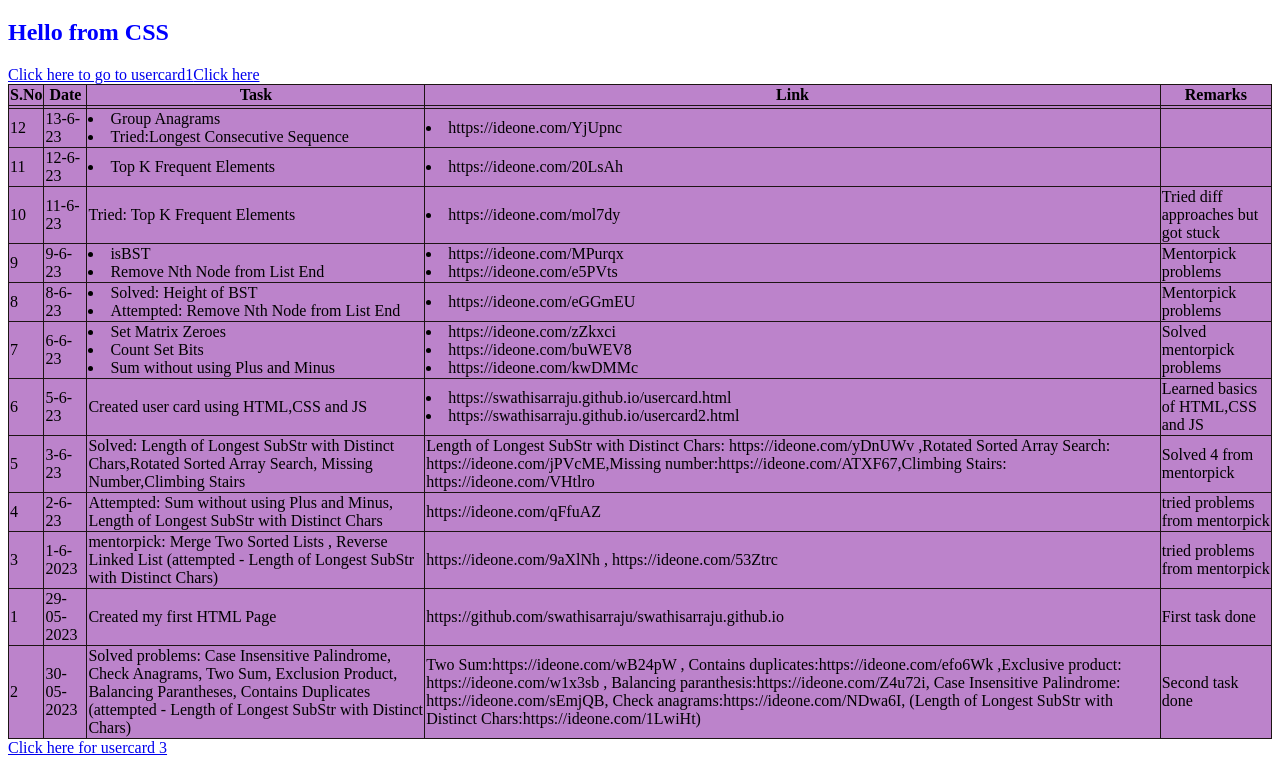
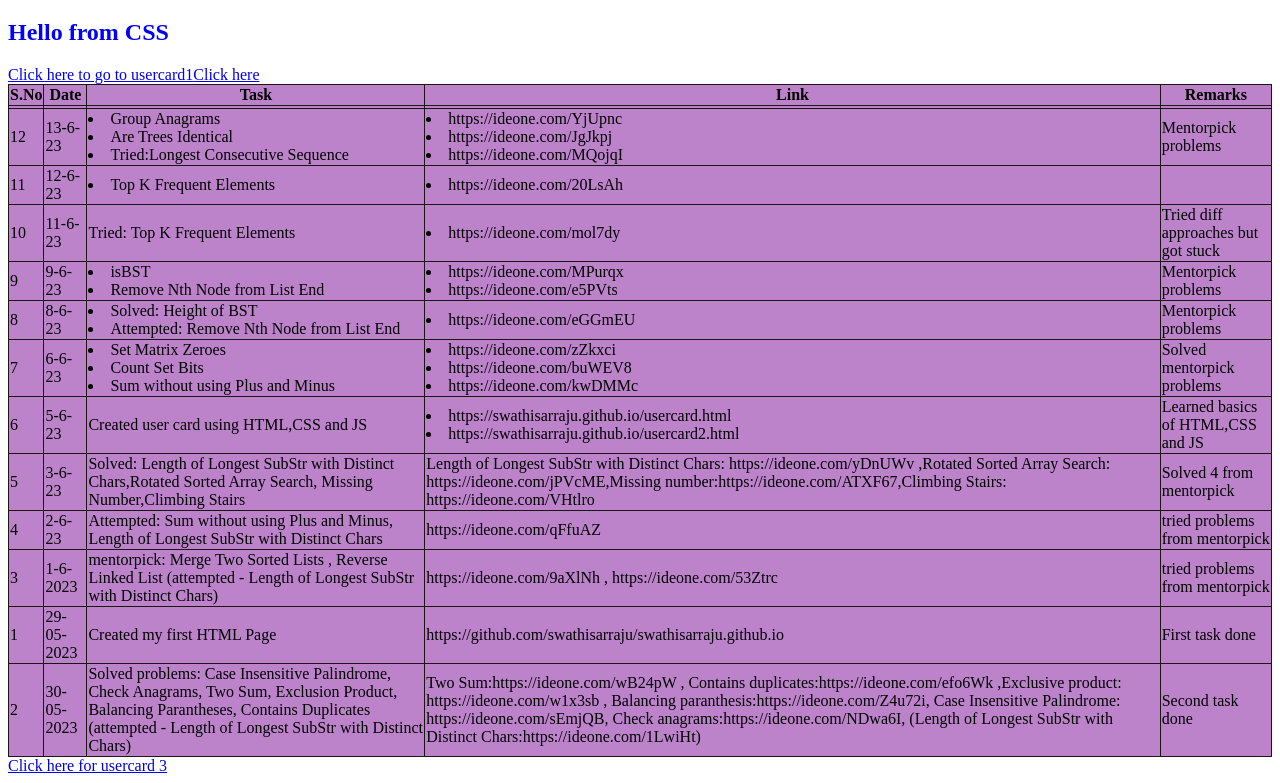
Before and after one commit to swathisarraju/swathisarraju.github.io, a plain HTML site: page index.html in a window 1280 px wide. Shown: the part 61-844 px from the top of the page. Drawn offline with Linux system fonts and the light colour scheme.

Commit message:
update till 13th

```diff
--- a/index.html
+++ b/index.html
@@ -32,10 +32,15 @@
             <td>13-6-23</td>
             <td>
                 <li>Group Anagrams</li>
+                <li>Are Trees Identical</li>
                 <li>Tried:Longest Consecutive Sequence</li>
             </td>
-            <td><li>https://ideone.com/YjUpnc</li></td>
-            <td></td>
+            <td>
+                <li>https://ideone.com/YjUpnc</li>
+                <li>https://ideone.com/JgJkpj</li>
+                <li>https://ideone.com/MQojqI</li>
+            </td>
+            <td>Mentorpick problems</td>
         </tr>
         <tr>
             <td>11</td>
```
